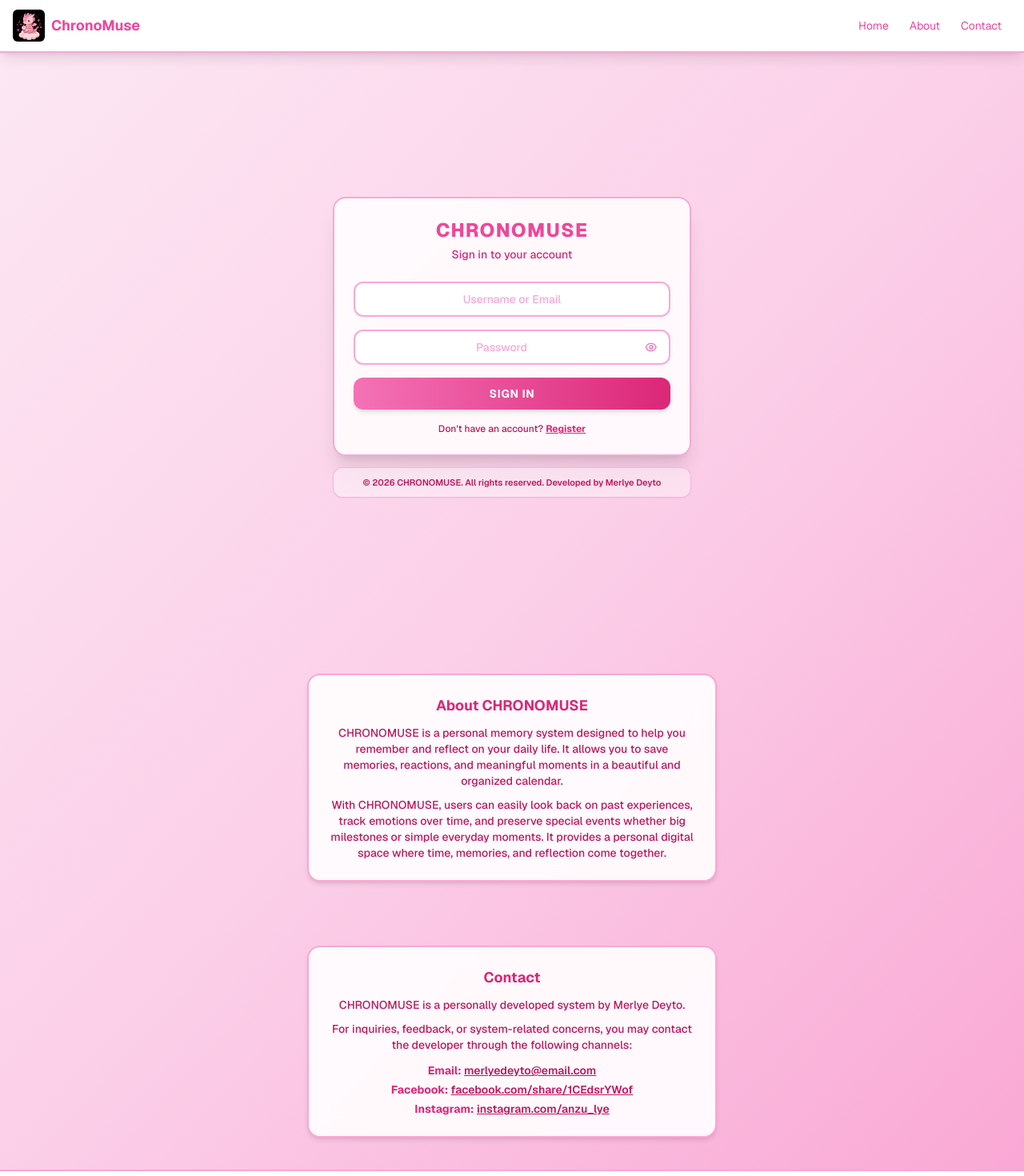
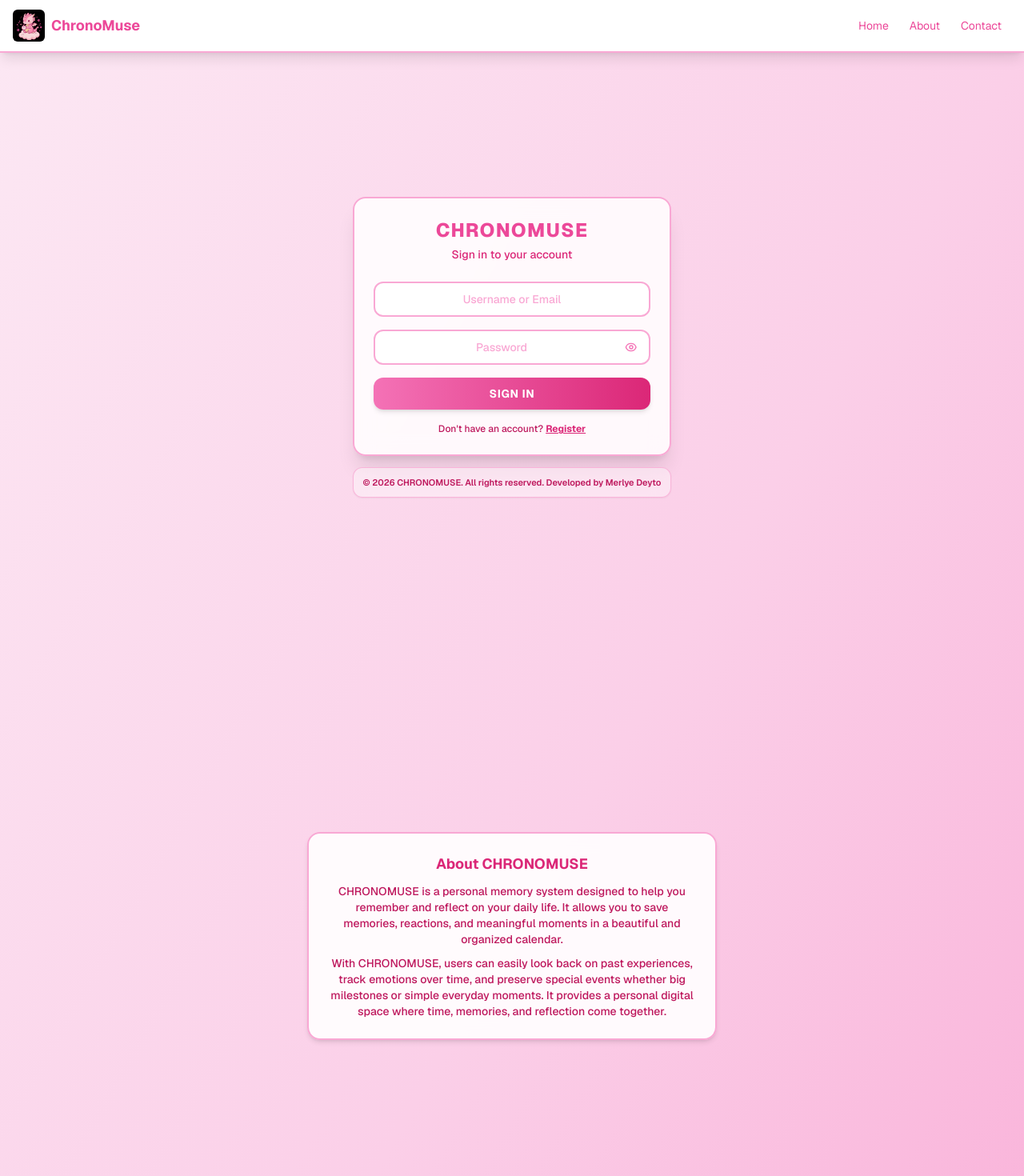
Before and after one commit to merlyedeyto-cell/chronomuse, a SvelteKit app: page / in a window 1280 px wide. Shown: the top 1470 px of the page at 80% size. Built offline with nearby package versions, Linux system fonts and the light colour scheme.

Commit message:
feat: Separate sections into full viewport views with hover & highlight animations on topbar navigation

```diff
--- a/src/lib/TopBar.svelte
+++ b/src/lib/TopBar.svelte
@@ -1,7 +1,12 @@
 <script>
+	import { createEventDispatcher } from 'svelte';
 	let { showNav = true, showFooter = true } = $props();
 
+	const dispatch = createEventDispatcher();
+
 	function scrollToSection(id) {
+		const sectionName = id.replace('-section', '');
+		dispatch('navigate', sectionName);
 		const section = document.getElementById(id);
 		if (section) {
 			section.scrollIntoView({ behavior: 'smooth' });
--- a/src/routes/+page.svelte
+++ b/src/routes/+page.svelte
@@ -3,8 +3,9 @@
 	import TopBar from '$lib/TopBar.svelte';
 	import { onMount, tick } from 'svelte';
 
-	let isAboutHovering = false;
-	let isContactHovering = false;
+	let isLoginHighlight = $state(false);
+	let isAboutHighlight = $state(false);
+	let isContactHighlight = $state(false);
 	let aboutCard;
 	let contactCard;
 
@@ -14,14 +15,18 @@
 
 	function handleNavigate(event) {
 		const section = event.detail;
-		if (section === 'about') {
-			isAboutHovering = true;
+		if (section === 'login' || section === 'home') {
+			isLoginHighlight = true;
+			document.getElementById('login-section')?.scrollIntoView({ behavior: 'smooth' });
+			setTimeout(() => { isLoginHighlight = false; }, 800);
+		} else if (section === 'about') {
+			isAboutHighlight = true;
 			document.getElementById('about-section')?.scrollIntoView({ behavior: 'smooth' });
-			setTimeout(() => { isAboutHovering = false; }, 300);
+			setTimeout(() => { isAboutHighlight = false; }, 800);
 		} else if (section === 'contact') {
-			isContactHovering = true;
+			isContactHighlight = true;
 			document.getElementById('contact-section')?.scrollIntoView({ behavior: 'smooth' });
-			setTimeout(() => { isContactHovering = false; }, 300);
+			setTimeout(() => { isContactHighlight = false; }, 800);
 		}
 	}
 
@@ -50,20 +55,28 @@
 
 <TopBar on:navigate={handleNavigate}>
 	<div class="bg-gradient-to-br from-pink-100 via-pink-200 to-pink-300 overflow-x-hidden">
-		<!-- Login Section - Perfectly Centered in Viewport -->
-		<div id="login-section" class="min-h-[calc(100vh-4rem)] flex flex-col items-center justify-center py-6 px-4">
-			<LoginCard on:login={handleLogin} />
-		</div>
+		<!-- Login / Home Section - Dedicated Full Viewport Section -->
+		<section id="login-section" class="min-h-[calc(100vh-4rem)] flex flex-col items-center justify-center py-12 px-4 transition-all duration-500" class:scale-105={isLoginHighlight}>
+			<div class="transition-all duration-500" class:ring-4={isLoginHighlight} class:ring-pink-400={isLoginHighlight} class:rounded-2xl={isLoginHighlight}>
+				<LoginCard on:login={handleLogin} />
+			</div>
+		</section>
 
-		<!-- About Section -->
+		<!-- About Section - Dedicated Full Viewport Section -->
 		<section
 			id="about-section"
-			class="py-10 transition-all duration-300"
-			class:scale-105={isAboutHovering}
+			class="min-h-[calc(100vh-4rem)] flex flex-col items-center justify-center py-12 px-4 transition-all duration-500"
 		>
 			<div class="container mx-auto px-4">
 				<div class="max-w-sm sm:max-w-md md:max-w-lg mx-auto">
-					<div bind:this={aboutCard} class="reveal-card reveal-left bg-white/90 backdrop-blur-md border-2 border-pink-300 rounded-2xl shadow-md p-5 sm:p-6 text-center hover:shadow-lg transition-all duration-200">
+					<div
+						bind:this={aboutCard}
+						class="reveal-card reveal-left bg-white/90 backdrop-blur-md border-2 border-pink-300 rounded-2xl shadow-md p-5 sm:p-6 text-center hover:scale-105 hover:shadow-2xl transition-all duration-300"
+						class:scale-105={isAboutHighlight}
+						class:ring-4={isAboutHighlight}
+						class:ring-pink-400={isAboutHighlight}
+						class:shadow-2xl={isAboutHighlight}
+					>
 						<h2 class="text-base sm:text-lg font-bold text-pink-600 mb-2.5">About CHRONOMUSE</h2>
 						<p class="text-pink-700 text-xs sm:text-sm leading-relaxed font-medium">
 							CHRONOMUSE is a personal memory system designed to help you remember and reflect on your daily life. It allows you to save memories, reactions, and meaningful moments in a beautiful and organized calendar.
@@ -76,15 +89,21 @@
 			</div>
 		</section>
 
-		<!-- Contact Section -->
+		<!-- Contact Section - Dedicated Full Viewport Section -->
 		<section
 			id="contact-section"
-			class="py-10 transition-all duration-300"
-			class:scale-105={isContactHovering}
+			class="min-h-[calc(100vh-4rem)] flex flex-col items-center justify-center py-12 px-4 transition-all duration-500"
 		>
 			<div class="container mx-auto px-4">
 				<div class="max-w-sm sm:max-w-md md:max-w-lg mx-auto">
-					<div bind:this={contactCard} class="reveal-card reveal-right bg-white/90 backdrop-blur-md border-2 border-pink-300 rounded-2xl shadow-md p-5 sm:p-6 text-center hover:shadow-lg transition-all duration-200">
+					<div
+						bind:this={contactCard}
+						class="reveal-card reveal-right bg-white/90 backdrop-blur-md border-2 border-pink-300 rounded-2xl shadow-md p-5 sm:p-6 text-center hover:scale-105 hover:shadow-2xl transition-all duration-300"
+						class:scale-105={isContactHighlight}
+						class:ring-4={isContactHighlight}
+						class:ring-pink-400={isContactHighlight}
+						class:shadow-2xl={isContactHighlight}
+					>
 						<h2 class="text-base sm:text-lg font-bold text-pink-600 mb-2.5">Contact</h2>
 						<p class="text-pink-700 text-xs sm:text-sm leading-relaxed font-medium">
 							CHRONOMUSE is a personally developed system by Merlye Deyto.
```
